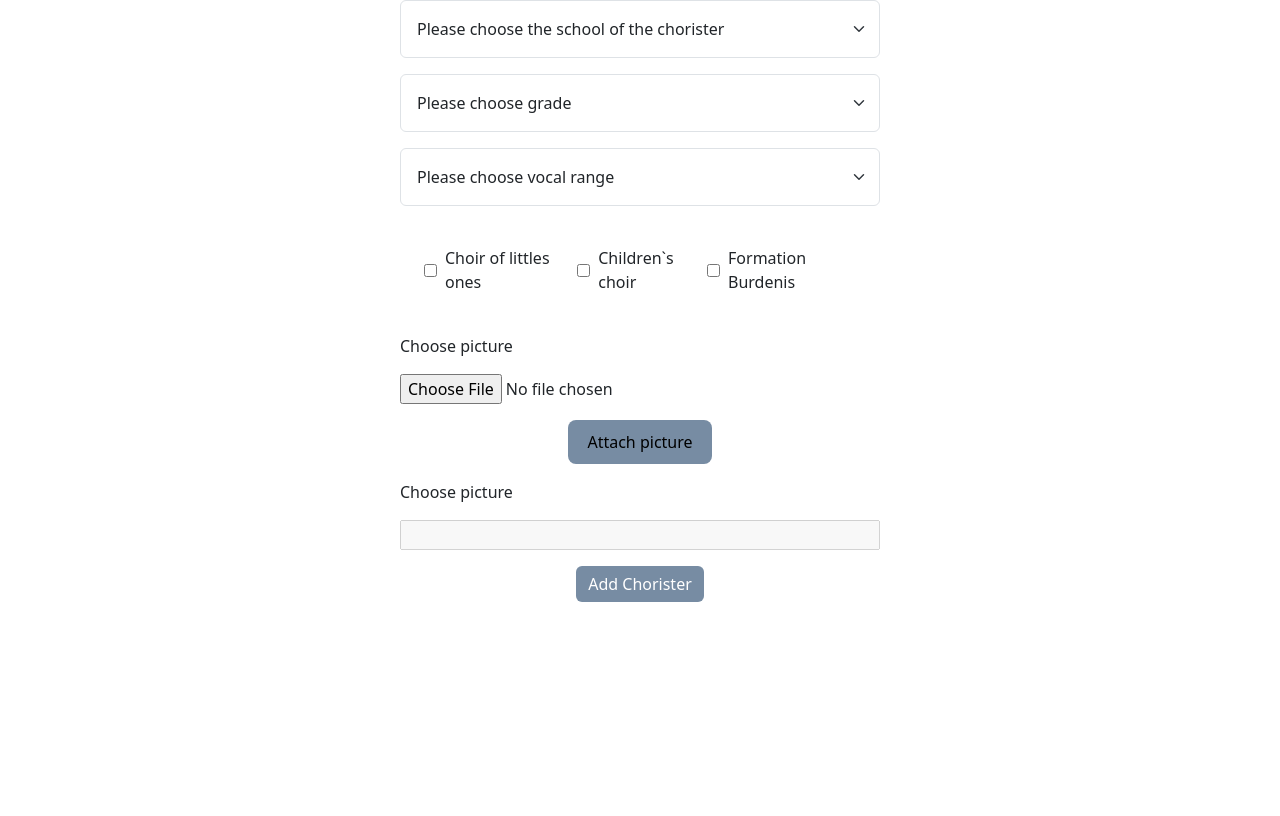
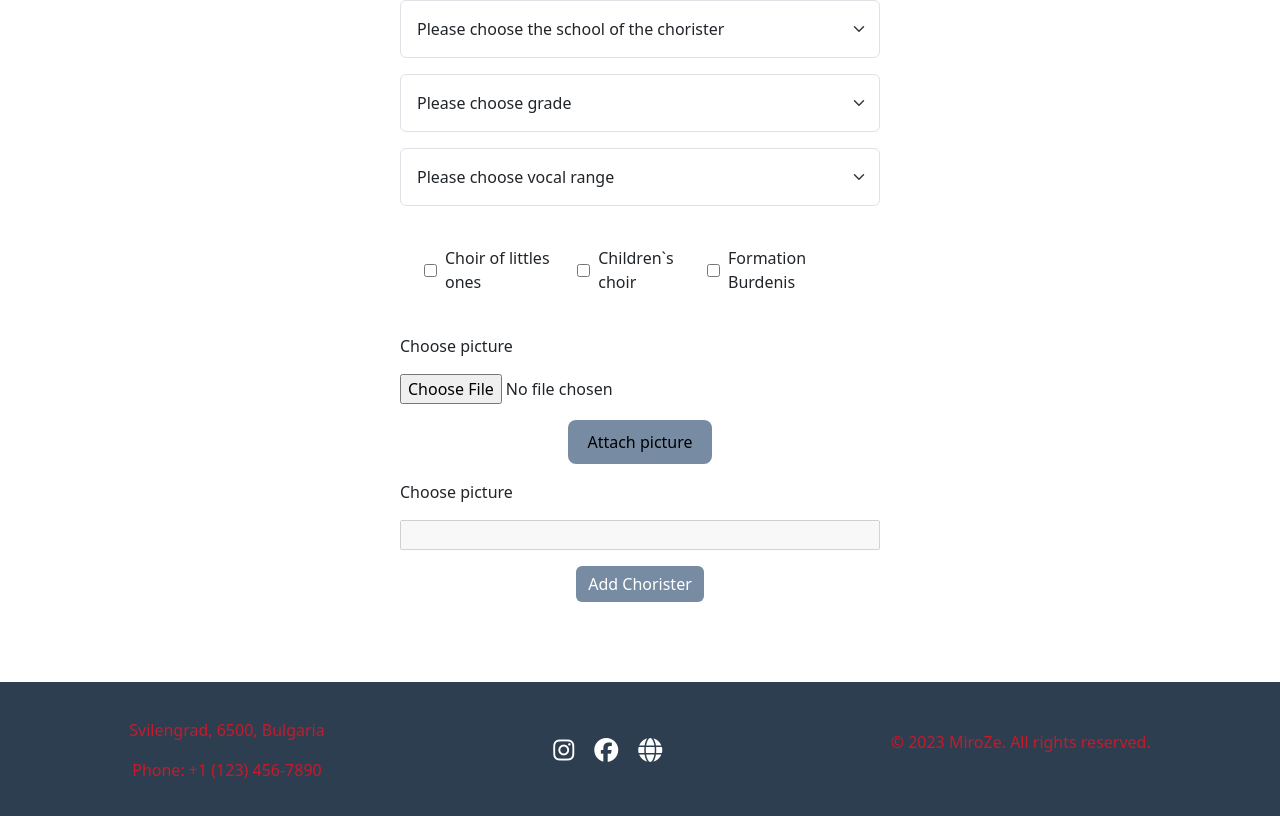
Before and after one commit to MiroZe/choir_svilengrad_app, a React (Vite) app in the folder choir-school-svilengrad/: page /choristers/create in a window 1280 px wide. Shown: the part 644-1460 px from the top of the page. Before the commit the page ends 1326 px from the top, so only its background shows below. Built offline with nearby package versions, Linux system fonts and the light colour scheme.

Commit message:
add footer

```diff
--- a/choir-school-svilengrad/index.html
+++ b/choir-school-svilengrad/index.html
@@ -4,9 +4,11 @@
     <meta charset="UTF-8" />
        <meta name="viewport" content="width=device-width, initial-scale=1.0" />
     <title>Svilengrad Choir</title>
+
   </head>
   <body>
     <div id="root"></div>
     <script type="module" src="/src/main.jsx"></script>
+    <script src="https://kit.fontawesome.com/814be0942c.js" crossorigin="anonymous"></script>
   </body>
 </html>
--- a/choir-school-svilengrad/src/App.jsx
+++ b/choir-school-svilengrad/src/App.jsx
@@ -12,6 +12,7 @@ import CreateFormation from './components/Formations/CreateFormation';
 import AdminNavBar from './components/AdminNavBar/AdminNavBar';
 import ChoristerList from './components/CroristerLIst/ChoristerList';
 import ChoristerDetail from './components/CroristerLIst/ChoristerDetails';
+import Footer from './components/Footer/Footer';
 
 
 
@@ -35,6 +36,8 @@ function App() {
 
      </Routes>
 
+     <Footer />
+
 
 
     </>
--- /dev/null
+++ b/choir-school-svilengrad/src/components/Footer/Footer.jsx
@@ -0,0 +1,32 @@
+import styles from './Footer.module.css'
+
+
+const Footer = () => {
+
+return (
+    <footer className={styles['footer']}>
+        <div className="contact-info">
+        <div className="address">
+            <p></p>
+            <p>Svilengrad, 6500, Bulgaria</p>
+        </div>
+        <div className="phone">
+            <p>Phone: +1 (123) 456-7890</p>
+        </div>
+    </div>
+    <div className={styles['social-icons']}>
+        <a href="https://www.instagram.com" target="_blank" rel="noopener noreferrer"><i className="fab fa-instagram"></i></a>
+        <a href="https://www.facebook.com" target="_blank" rel="noopener noreferrer"><i className="fab fa-facebook"></i></a>
+        <a href="https://jmfbg.org/bg/" target="_blank" rel="noopener noreferrer"><i className="fa-solid fa-globe"></i></a>
+    </div>
+    <div className="copyright">
+        <p>&copy; 2023 MiroZe. All rights reserved.</p>
+    </div>
+</footer>
+
+
+)
+
+}
+
+export default Footer
--- /dev/null
+++ b/choir-school-svilengrad/src/components/Footer/Footer.module.css
@@ -0,0 +1,19 @@
+.footer {
+    background-color: #2c3e50;
+    color: #c61b2b;
+    text-align: center;
+    padding: 20px;
+    display: flex;
+    justify-content: space-around;
+    align-items: center;
+}
+
+.social-icons a {
+    margin: 0 10px;
+    color: white;
+    font-size: 24px;
+}
+
+.social-icons a:hover {
+    color: #c61b2b;
+}
--- a/choir-school-svilengrad/src/components/Header/Header.module.css
+++ b/choir-school-svilengrad/src/components/Header/Header.module.css
@@ -33,9 +33,9 @@
   }
 
   .nav ul li a:hover {
-    color: #00cec9;
+    color: #c61b2b;
   }
 
   .header .nav-active {
-    color: #00cec9;
+    color: #c61b2b;
   }
```
